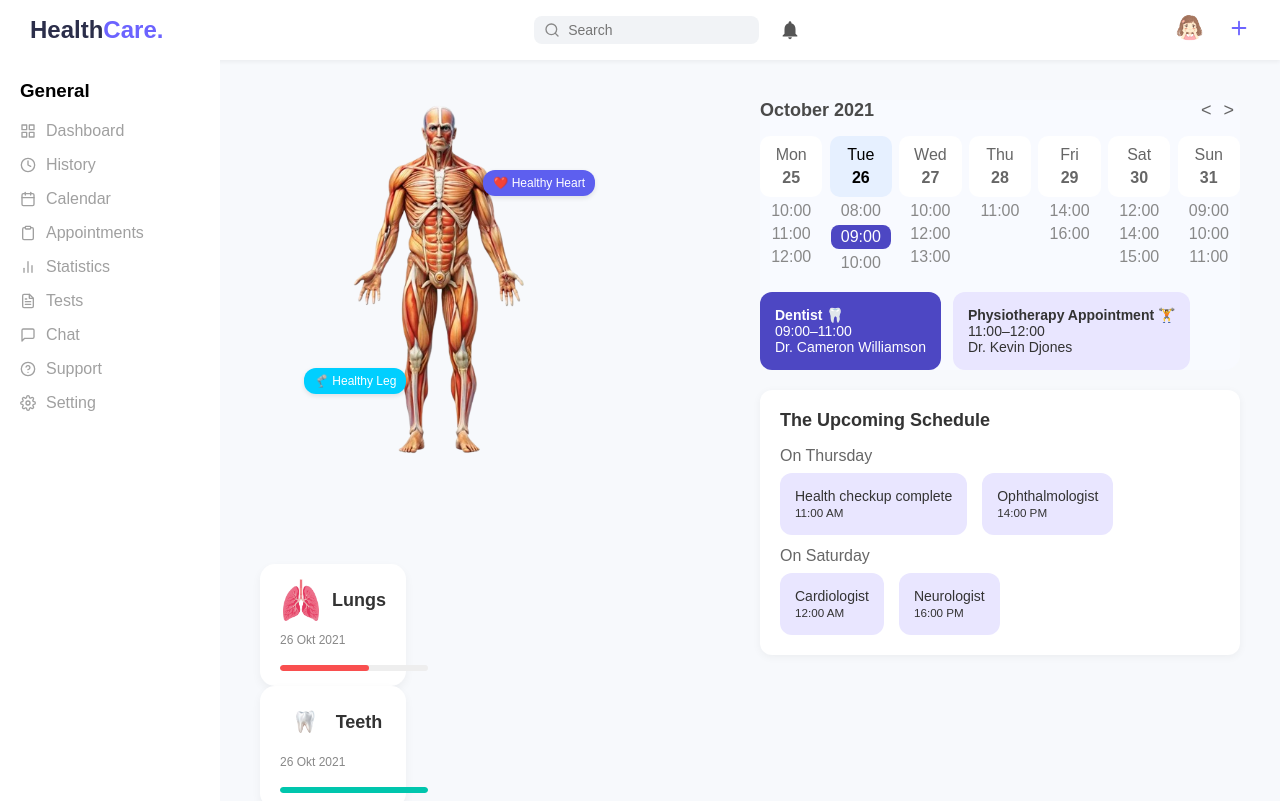
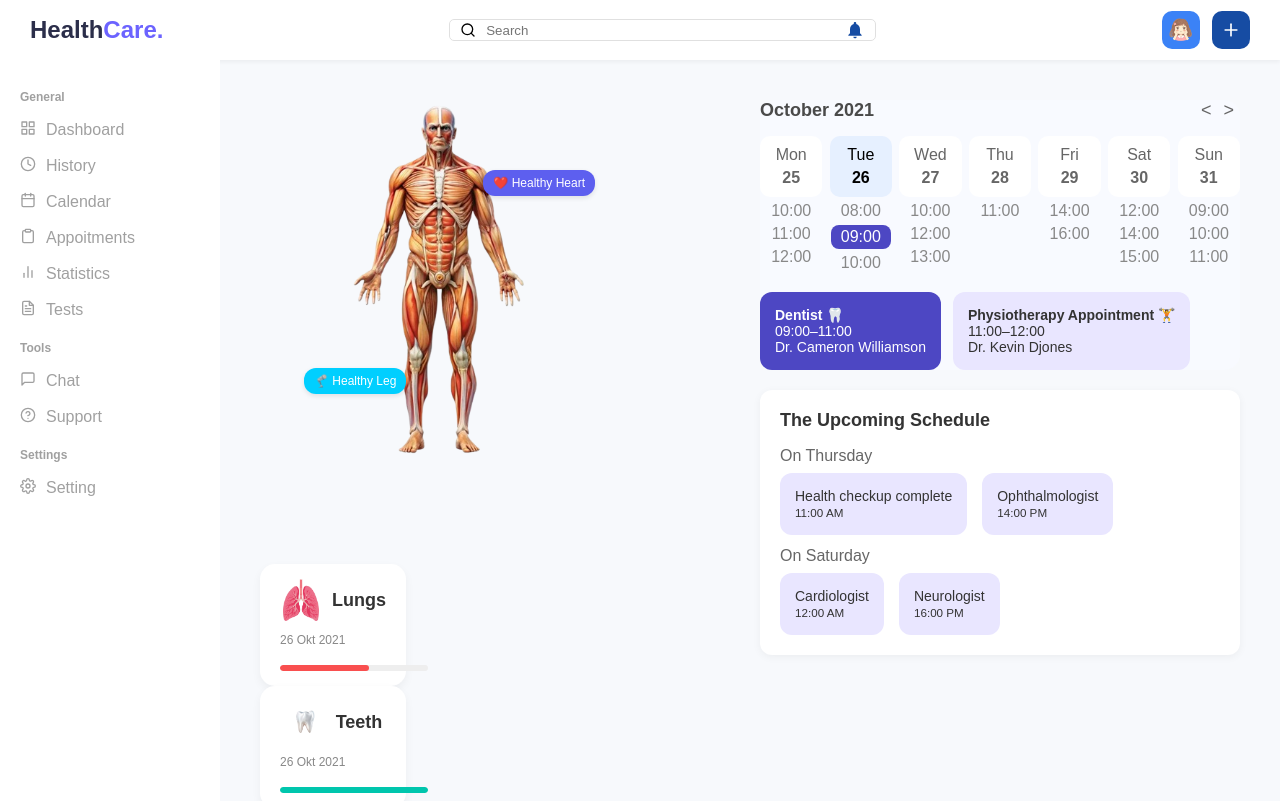
Before and after one commit to Dara18-bling/healthcare-dashboard, a React (Vite) app: page / in a window 1280 px wide. Shown: the top 801 px of the page. Built offline with nearby package versions, Linux system fonts and the light colour scheme.

Commit message:
update ui

```diff
--- a/src/components/DashboardMainContent/ActivityFeed/ActivityFeed.jsx
+++ b/src/components/DashboardMainContent/ActivityFeed/ActivityFeed.jsx
@@ -2,7 +2,6 @@ import React from 'react';
 import './ActivityFeed.css';
 
 const ActivityFeed = () => {
-  // Mock data: each day has an array of bar heights and colors
   const weekData = [
     [{ h: 40, c: '#ccc' }, { h: 50, c: '#00d4ff' }, { h: 30, c: '#5d5fef' }],
     [{ h: 60, c: '#ccc' }, { h: 35, c: '#5d5fef' }, { h: 25, c: '#00d4ff' }],
--- a/src/components/Header/Header.css
+++ b/src/components/Header/Header.css
@@ -351,67 +351,118 @@
   display: flex;
   align-items: center;
   justify-content: space-between;
-  padding: 15px 30px;
-  background-color: white;
+  padding: 0px 30px;
   box-shadow: 0 2px 4px rgba(0, 0, 0, 0.05);
   height: 60px;
   position: sticky;
   top: 0;
   z-index: 100;
+  flex-wrap: wrap;
 }
 
-/* Logo */
+.logo-section {
+  display: flex;
+  align-items: center;
+  gap: 15px;
+}
+
+.menu-btn {
+  background: none;
+  border: none;
+  font-size: 24px;
+  color: #2b2e4a;
+  display: none;
+  cursor: pointer;
+}
+
 .logo p {
   font-size: 24px;
   font-weight: 600;
   color: #2b2e4a;
 }
+
 .logo span {
   color: #6c63ff;
 }
 
-/* Search and bell */
 .search-bar {
+    display: flex;
+    justify-content: space-between;
+    align-items: center;
+    position: relative;
+    width: 35%;
+    border: 1px solid var(--border-color);
+    border-radius: 5px;
+    padding: 0 10px;
+}
+.search{
+    gap: 10px;
+    display: flex;
+}
+.search-bar input{
+    border: none;
+
+}
+
+.bell-icon{
+    color: var(--dark-blue);
+    font-size: 20px;
+}
+
+.header-right {
   display: flex;
   align-items: center;
-  gap: 20px;
+  gap: 12px;
 }
-.search {
+.profile {
   display: flex;
+  justify-content: center;
   align-items: center;
-  background-color: #f1f3f6;
-  border-radius: 8px;
-  padding: 6px 10px;
+  height: 38px;
+  width: 38px;
+  border-radius: 10px;
+  background-color: var(--primary-blue);
 }
-.search-icon {
-  margin-right: 8px;
-  color: #888;
+.profile img {
+  height: 32px;
+  width: 32px;
+  object-fit: cover;
 }
-.search input {
-  border: none;
-  background: transparent;
-  outline: none;
-  font-size: 14px;
+.plus-icon {
+  display: flex;
+  justify-content: center;
+  align-items: center;
+  height: 38px;
+  width: 38px;
+  border-radius: 10px;
+  background-color: var(--dark-blue);
 }
-.bell-icon {
-  font-size: 22px;
-  color: #555;
+.plus {
+  color: var(--white);
+  font-size: 20px;
   cursor: pointer;
 }
 
-/* Right section */
-.header-right {
-  display: flex;
-  align-items: center;
-  gap: 20px;
+/* Show hamburger on small screens */
+@media (max-width: 768px) {
+  .menu-btn {
+    display: block;
+  }
+
+  .search-bar {
+    margin-top: 10px;
+    justify-content: space-between;
+    width: 100%;
+  }
+
+  .header-right {
+    margin-top: 10px;
+    width: 100%;
+    justify-content: space-between;
+  }
+
+  .header {
+    flex-direction: column;
+    align-items: flex-start;
+  }
 }
-.profile img {
-  width: 36px;
-  height: 36px;
-  border-radius: 50%;
-}
-.plus {
-  font-size: 22px;
-  color: #6c63ff;
-  cursor: pointer;
-}
--- a/src/components/Header/Header.jsx
+++ b/src/components/Header/Header.jsx
@@ -111,32 +111,36 @@
 // export default Header;
 
 import React from 'react';
-import { FiSearch, FiPlus } from 'react-icons/fi';
+import { FiSearch, FiPlus, FiMenu } from 'react-icons/fi';
 import { MdNotifications } from 'react-icons/md';
-import avatar from '../../assets/avtar.png';
+import avtar from '../../assets/avtar.png';
 import './Header.css';
 
-const Header = () => {
+const Header = ({ toggleSidebar }) => {
   return (
     <header className="header">
-      {/* Logo */}
-      <div className="logo">
-        <p>Health<span>Care.</span></p>
+      <div className="logo-section">
+        {/* Hamburger only visible on small screens */}
+        <button className="menu-btn" onClick={toggleSidebar}>
+          <FiMenu />
+        </button>
+
+        <div className="logo">
+          <p>Health<span>Care.</span></p>
+        </div>
       </div>
 
-      {/* Search & Notification */}
       <div className="search-bar">
         <div className="search">
           <FiSearch className="search-icon" />
-          <input type="text" placeholder="Search" />
+          <input placeholder="Search" type="text" />
         </div>
         <MdNotifications className="bell-icon" />
       </div>
 
-      {/* Right Side: Avatar + Add */}
       <div className="header-right">
         <div className="profile">
-          <img src={avatar} alt="avatar" />
+          <img src={avtar} alt="avatar" />
         </div>
         <div className="plus-icon">
           <FiPlus className="plus" />
--- a/src/components/Sidebar/Sidebar.css
+++ b/src/components/Sidebar/Sidebar.css
@@ -1,150 +1,35 @@
-/* .sidebar{
-    margin: 0 40px;
-    display: flex;
-    flex-direction: column;
 
-}
-.nav-container{
-    display: flex;
-    flex-direction: column;
-    gap:3rem;
-}
-.nav-items{
-    display: flex;
-    flex-direction: column;
-    gap:1rem;
-}
-
-.nav-heading{
-    font-size:'5px';
-    color: var(--gray);
-
-}
-.nav-item{
-    display: flex;
-    align-items: center;
-    font-size: 18px;
-    color: var(--gray);
-    gap: 10px;
-    cursor: pointer;
-    transition: color 0.3s ease;
-}
-.nav-item:hover{
-    color: var(--dark-blue);
-} */
-
-
-/* .sidebar {
+.sidebar {
   position: fixed;
+  top: 60px;
   left: 0;
-  top: 0;
-  height: 100vh;
+  height: calc(100vh - 60px);
   width: 220px;
-  background: white;
+  background-color: #fff;
   padding: 20px;
-  box-shadow: 2px 0 8px rgba(0, 0, 0, 0.1);
+  box-shadow: 2px 0 5px rgba(0, 0, 0, 0.1);
+  transform: translateX(-100%);
   transition: transform 0.3s ease;
   z-index: 1000;
 }
-
-.nav-container {
-  display: flex;
-  flex-direction: column;
-  gap: 3rem;
-}
-
-.nav-items {
-  display: flex;
-  flex-direction: column;
-  gap: 1rem;
-}
-
-.nav-heading {
-  font-size: 14px;
-  color: var(--gray);
-  text-transform: uppercase;
-  letter-spacing: 0.05em;
-}
-
-.nav-item {
-  display: flex;
-  align-items: center;
-  font-size: 16px;
-  color: var(--gray);
-  gap: 10px;
-  cursor: pointer;
-  transition: color 0.3s ease;
-}
-
-.nav-item:hover {
-  color: var(--dark-blue);
-}
-
-
-.sidebar-toggle {
-  display: none;
-  font-size: 26px;
-  color: var(--dark-blue);
-  cursor: pointer;
-  padding: 15px;
-  z-index: 1001;
-  position: fixed;
-  top: 10px;
-  left: 10px;
-  background-color: white;
-  border-radius: 6px;
-  box-shadow: 0 0 6px rgba(0,0,0,0.1);
-}
-
-
-@media (max-width: 768px) {
-  .sidebar {
-    transform: translateX(-100%);
-  }
-
-  .sidebar.open {
-    transform: translateX(0);
-  }
-
-  .sidebar-toggle {
-    display: block;
-  }
-} */
-
-
-.sidebar {
-  position: fixed;
-  left: 0;
-  top: 60px;
-  width: 220px;
-  height: calc(100vh - 60px);
-  background: white;
-  padding: 20px;
-  box-shadow: 2px 0 6px rgba(0,0,0,0.1);
-  transform: translateX(0);
-  transition: transform 0.3s ease;
-  z-index: 999;
-}
-
 .sidebar-header {
   display: flex;
   justify-content: space-between;
   align-items: center;
 }
 
-.close-icon {
-  display: none;
-  cursor: pointer;
-}
-
 .nav-items {
-  margin-top: 20px;
+  margin-top: 5px;
   display: flex;
   flex-direction: column;
   gap: 1rem;
 }
-
+.nav-heading{
+    font-size: 12px;
+    color: var(--gray);
+}
 .nav-item {
+  font-size: 16px;
   display: flex;
   align-items: center;
   gap: 10px;
@@ -157,53 +42,16 @@
   color: var(--dark-blue);
 }
 
-@media (max-width: 768px) {
-  .sidebar {
-    transform: translateX(-100%);
-  }
-
-  .sidebar.open {
-    transform: translateX(0);
-  }
-
-  .close-icon {
-    display: block;
-  }
-}
-@media (min-width: 769px) {
-  .sidebar {
-    transform: translateX(0); /* always visible on desktop */
-  }
+.sidebar.open {
+  transform: translateX(0);
 }
 
-/* Sidebar.css */
-
-.sidebar {
-  position: fixed;
-  top: 0;
-  left: 0;
-  height: 100vh;
-  width: 220px;
-  background-color: #fff;
-  padding: 20px;
-  box-shadow: 2px 0 5px rgba(0, 0, 0, 0.1);
-  transform: translateX(-100%); /* Hidden by default */
-  transition: transform 0.3s ease;
-  z-index: 1000;
-}
-
-.sidebar.open {
-  transform: translateX(0); /* Show when open */
-}
-
-/* Close icon */
 .close-icon {
   font-size: 20px;
   cursor: pointer;
   float: right;
 }
 
-/* Responsive: Sidebar always visible on desktop */
 @media (min-width: 768px) {
   .sidebar {
     transform: translateX(0);
@@ -216,23 +64,10 @@
     display: none;
   }
 }
-
-.sidebar {
-  position: fixed;
-  top: 60px; /* height of header */
-  left: 0;
-  height: calc(100vh - 60px);
-  width: 220px;
-  background-color: #fff;
-  padding: 20px;
-  box-shadow: 2px 0 5px rgba(0, 0, 0, 0.1);
-  transform: translateX(-100%);
-  transition: transform 0.3s ease;
-  z-index: 1000;
-}
-
-.sidebar.open {
-  transform: translateX(0);
+@media (min-width: 769px) {
+  .sidebar {
+    transform: translateX(0);
+  }
 }
 
 @media (min-width: 1024px) {
--- a/src/components/Sidebar/Sidebar.jsx
+++ b/src/components/Sidebar/Sidebar.jsx
@@ -131,34 +131,56 @@ import {
 import './Sidebar.css';
 
 const navItems = [
-  { label: 'Dashboard', icon: <FiGrid /> },
-  { label: 'History', icon: <FiClock /> },
-  { label: 'Calendar', icon: <FiCalendar /> },
-  { label: 'Appointments', icon: <FiClipboard /> },
-  { label: 'Statistics', icon: <FiBarChart2 /> },
-  { label: 'Tests', icon: <FiFileText /> },
-  { label: 'Chat', icon: <FiMessageSquare /> },
-  { label: 'Support', icon: <FiHelpCircle /> },
-  { label: 'Setting', icon: <FiSettings /> },
+  {
+    heading: 'General',
+    items: [
+      { icon: <FiGrid />, label: 'Dashboard' },
+      { icon: <FiClock />, label: 'History' },
+      { icon: <FiCalendar />, label: 'Calendar' },
+      { icon: <FiClipboard />, label: 'Appoitments' },
+      { icon: <FiBarChart2 />, label: 'Statistics' },
+      { icon: <FiFileText />, label: 'Tests' },
+    ],
+  },
+  {
+    heading: 'Tools',
+    items: [
+      { icon: <FiMessageSquare />, label: 'Chat' },
+      { icon: <FiHelpCircle />, label: 'Support' },
+    ],
+  },
+  {
+    heading: 'Settings',
+    items: [
+      { icon: <FiSettings />, label: 'Setting' },
+    ],
+  },
 ];
 
 const Sidebar = ({ isOpen, toggleSidebar }) => {
   return (
     <aside className={`sidebar ${isOpen ? 'open' : ''}`}>
       <div className="sidebar-header">
-        <h3>General</h3>
         <FiX className="close-icon" onClick={toggleSidebar} />
       </div>
       <nav className="nav-items">
-        {navItems.map((item, i) => (
-          <div className="nav-item" key={i}>
-            {item.icon}
-            <span>{item.label}</span>
-          </div>
-        ))}
+         {navItems.map((navItem,navIndex)=>(
+                <div className='nav-items' key={navIndex}>
+              <h4 className='nav-heading'>{navItem.heading}</h4>
+                {
+                   navItem.items.map((item, itemIndex) => (
+                        <div className='nav-item' key={itemIndex}>
+                           <span className='sidebar-icons'>{item.icon}</span>
+                            <span className='sidebar-label'>{item.label}</span>
+                        </div>
+                   ))
+                }
+                </div>
+           ))}
       </nav>
     </aside>
   );
 };
 
+
 export default Sidebar;
```
Also changed, not shown: src/components/AppLayout/AppLayout.css (deleted, +0 -16 lines), src/components/AppLayout/AppLayout.jsx (deleted, +0 -20 lines), src/components/DashboardMainContent/DashboardMainContent/DashboardMainContent.css (+0 -28 lines), src/components/DashboardMainContent/DashboardOverview/DashboardOverview.css (+0 -12 lines), src/assets/avtar.avif (deleted), src/assets/avtar.jpg (deleted).
